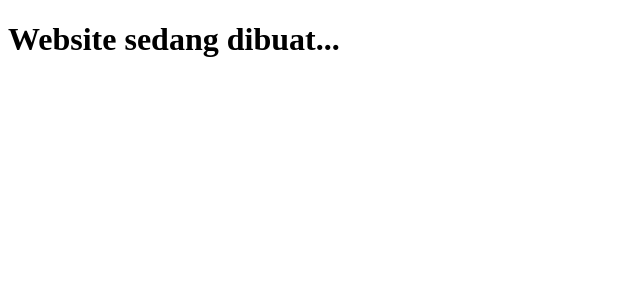
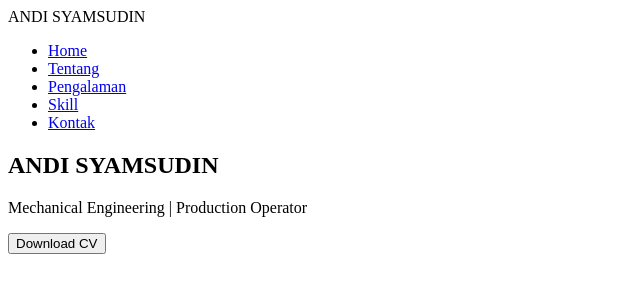
Before and after one commit to asandi01cs-cpu/My-Profile-Andi-Syamsudin-, a plain HTML site: page index.html in a window 1280 px wide. Shown: the whole page, without its empty margins (0-640 px from the left). Drawn offline with Linux system fonts and the light colour scheme.

Commit message:
Update index.html

```diff
--- a/index.html
+++ b/index.html
@@ -1,16 +1,36 @@
 <!DOCTYPE html>
 <html lang="id">
 <head>
-    <meta charset="UTF-8">
-    <meta name="viewport" content="width=device-width, initial-scale=1.0">
-    <title>ANDI SYAMSUDIN | Portfolio</title>
+<meta charset="UTF-8">
+<meta name="viewport" content="width=device-width, initial-scale=1.0">
+<title>ANDI SYAMSUDIN | Portfolio</title>
 
-    <link rel="stylesheet" href="style.css">
+<link rel="stylesheet" href="style.css">
 </head>
 
 <body>
 
-<h1>Website sedang dibuat...</h1>
+<nav>
+    <div class="logo">ANDI SYAMSUDIN</div>
+
+    <ul>
+        <li><a href="#">Home</a></li>
+        <li><a href="#">Tentang</a></li>
+        <li><a href="#">Pengalaman</a></li>
+        <li><a href="#">Skill</a></li>
+        <li><a href="#">Kontak</a></li>
+    </ul>
+</nav>
+
+<section class="hero">
+
+<h1>ANDI SYAMSUDIN</h1>
+
+<p>Mechanical Engineering | Production Operator</p>
+
+<button>Download CV</button>
+
+</section>
 
 <script src="script.js"></script>
 
```
